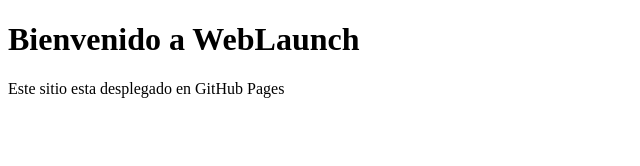
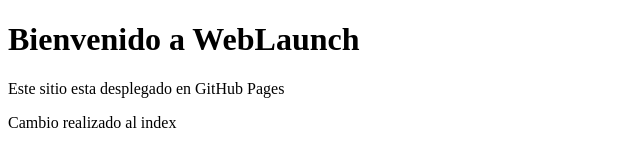
Before and after one commit to caceres90/Launch, a plain HTML site: page index.html in a window 1280 px wide. Shown: the whole page, without its empty margins (0-640 px from the left). Drawn offline with Linux system fonts and the light colour scheme.

Commit message:
Actualización index.html

```diff
--- a/index.html
+++ b/index.html
@@ -8,5 +8,7 @@
 <body>
     <h1>Bienvenido a WebLaunch</h1>
     <p>Este sitio esta desplegado en GitHub Pages</p>
+
+    <p>Cambio realizado al index</p>
 </body>
 </html>
```
